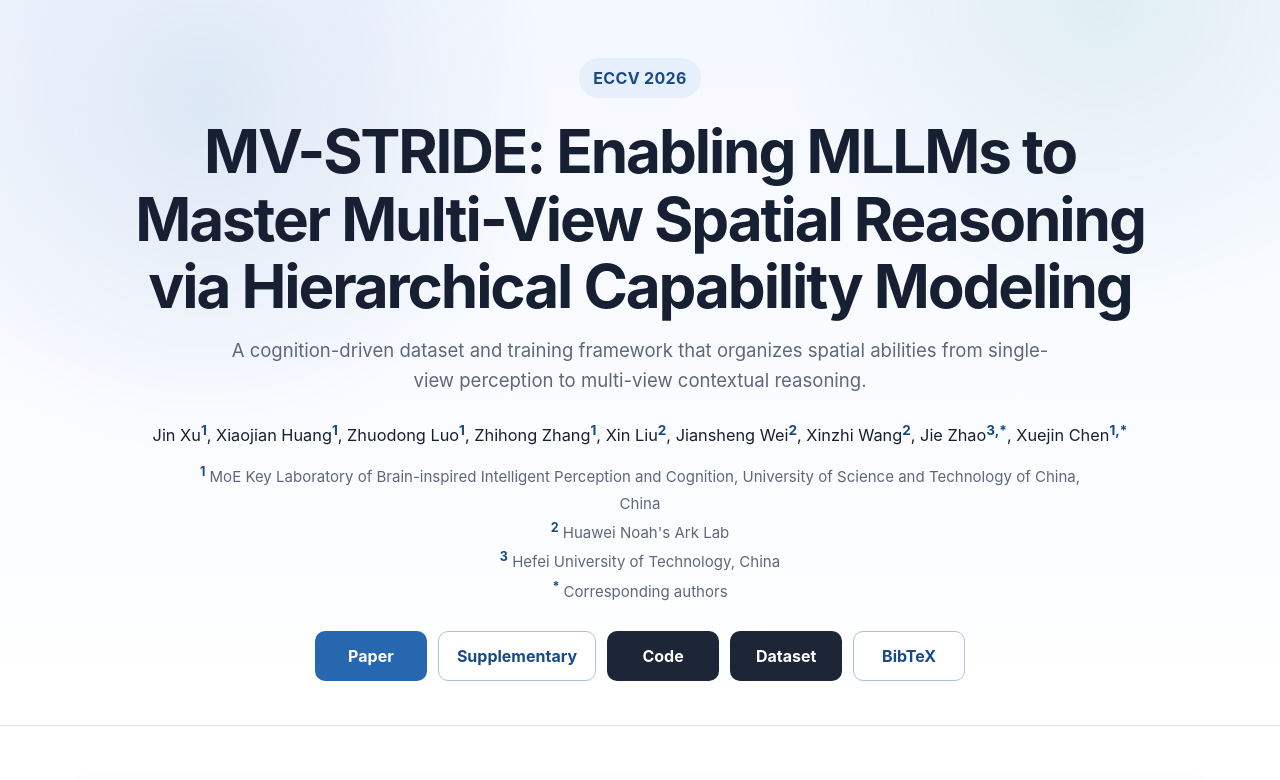
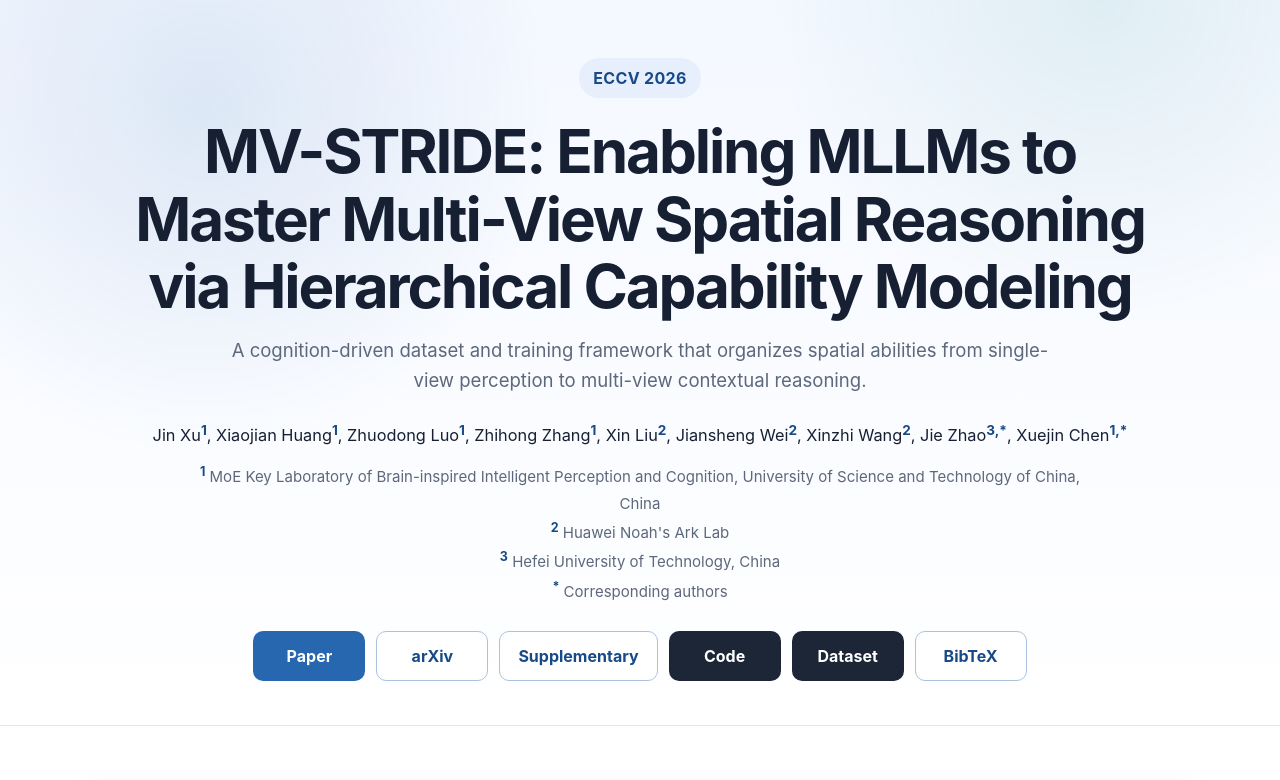
Before and after one commit to co1dspring/MV-STRIDE, a plain HTML site: page index.html in a window 1280 px wide. Shown: the top 780 px of the page. Drawn offline with Linux system fonts and the light colour scheme.

Commit message:
Add arXiv link to project page

```diff
--- a/index.html
+++ b/index.html
@@ -554,6 +554,7 @@
 
       <div class="buttons">
         <a class="button" href="https://github.com/co1dspring/MV-STRIDE/releases/download/paper-v1/paper.pdf">Paper</a>
+        <a class="button outline" href="https://arxiv.org/abs/2609.07258">arXiv</a>
         <a class="button outline" href="https://github.com/co1dspring/MV-STRIDE/releases/download/paper-v1/supplementary.pdf">Supplementary</a>
         <a class="button secondary" href="https://github.com/co1dspring/MV-STRIDE">Code</a>
         <a class="button secondary" href="https://modelscope.cn/datasets/OrangeAutumn/MV-STRIDE">Dataset</a>
```
